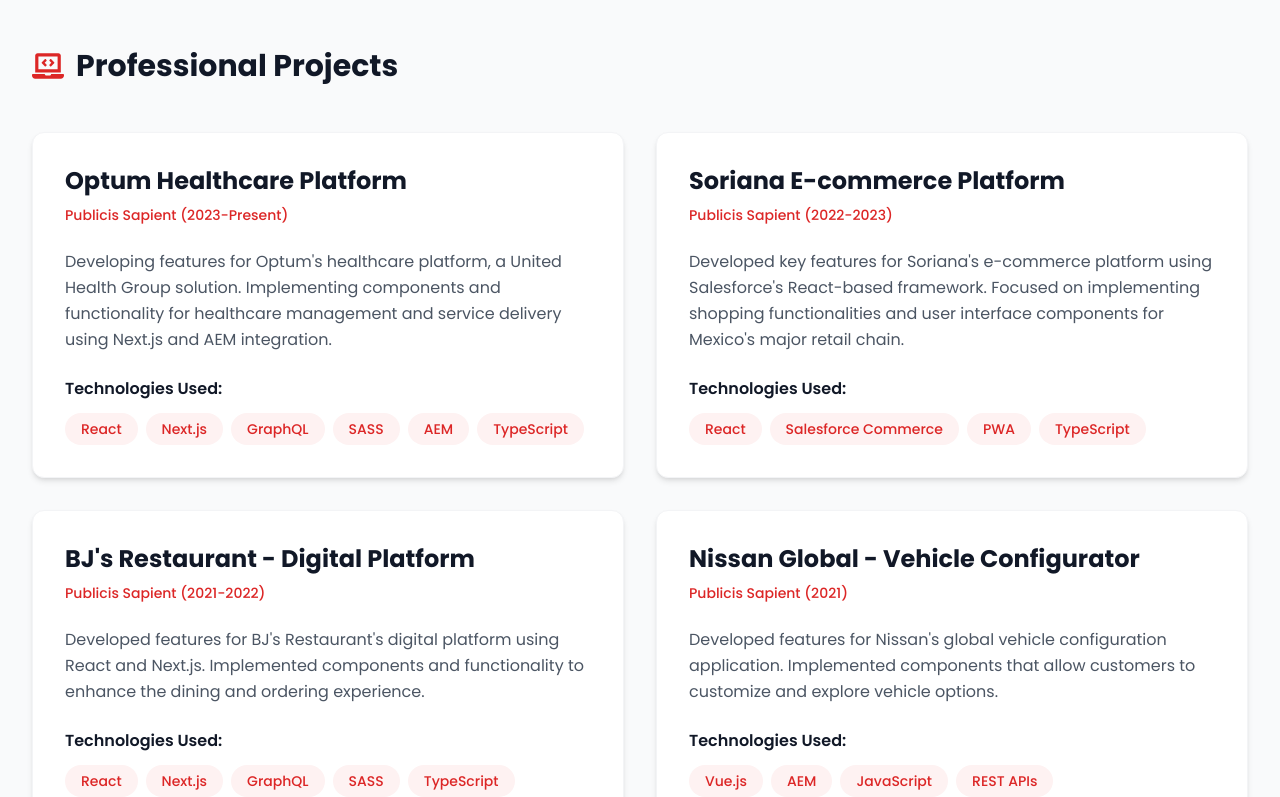
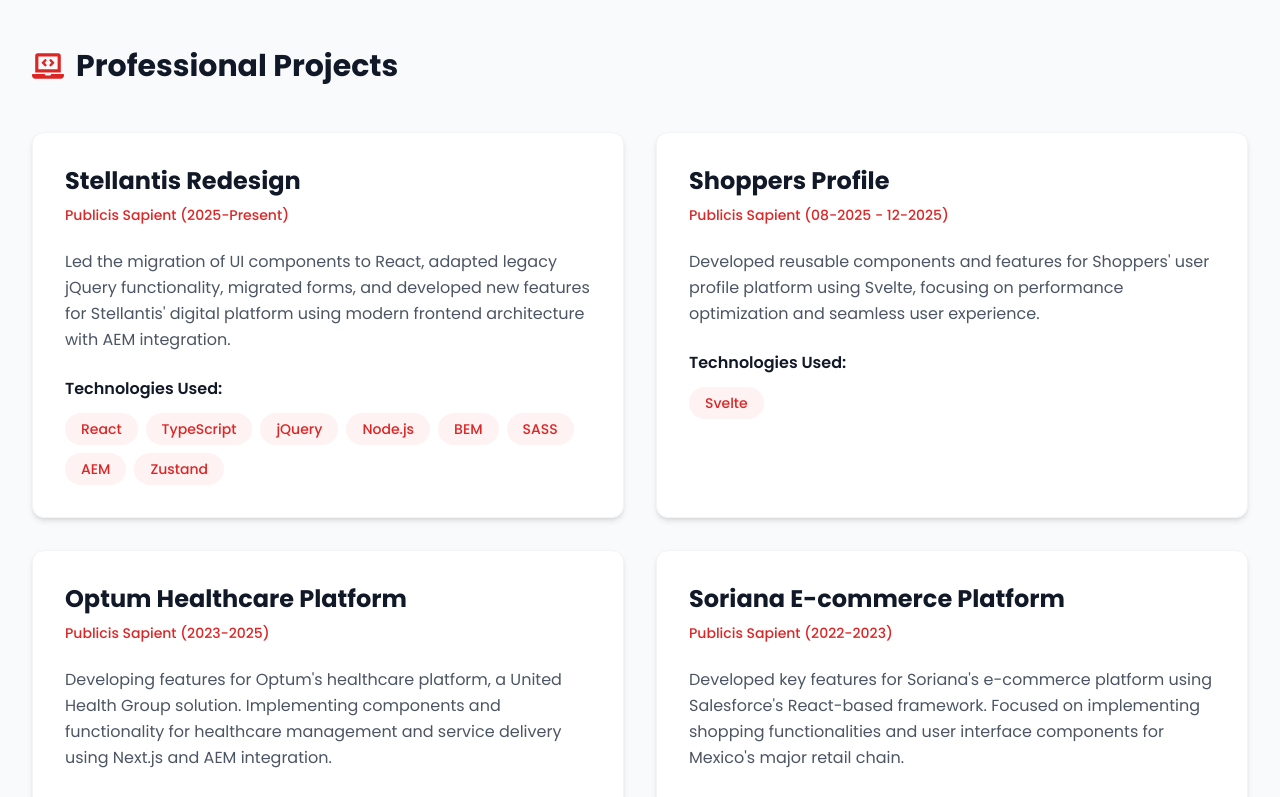
Before and after one commit to Daveveloper/cv-project, a React (Vite) app: page / in a window 1280 px wide. Shown: the part 2560-3357 px from the top of the page. Built offline with nearby package versions, Linux system fonts and the light colour scheme.

Commit message:
feat: add Stellantis Redesign and Shoppers Profile projects, reorder chronologically, update Optum dates

```diff
--- a/src/components/sections/Projects.tsx
+++ b/src/components/sections/Projects.tsx
@@ -46,8 +46,20 @@
 
   const projects = [
     {
+      title: "Stellantis Redesign",
+      period: "Publicis Sapient (2025-Present)",
+      description: "Led the migration of UI components to React, adapted legacy jQuery functionality, migrated forms, and developed new features for Stellantis' digital platform using modern frontend architecture with AEM integration.",
+      technologies: ["React", "TypeScript", "jQuery", "Node.js", "BEM", "SASS", "AEM", "Zustand"]
+    },
+    {
+      title: "Shoppers Profile",
+      period: "Publicis Sapient (08-2025 - 12-2025)",
+      description: "Developed reusable components and features for Shoppers' user profile platform using Svelte, focusing on performance optimization and seamless user experience.",
+      technologies: ["Svelte"]
+    },
+    {
       title: "Optum Healthcare Platform",
-      period: "Publicis Sapient (2023-Present)",
+      period: "Publicis Sapient (2023-2025)",
       description: "Developing features for Optum's healthcare platform, a United Health Group solution. Implementing components and functionality for healthcare management and service delivery using Next.js and AEM integration.",
       technologies: ["React", "Next.js", "GraphQL", "SASS", "AEM", "TypeScript"]
     },
```
